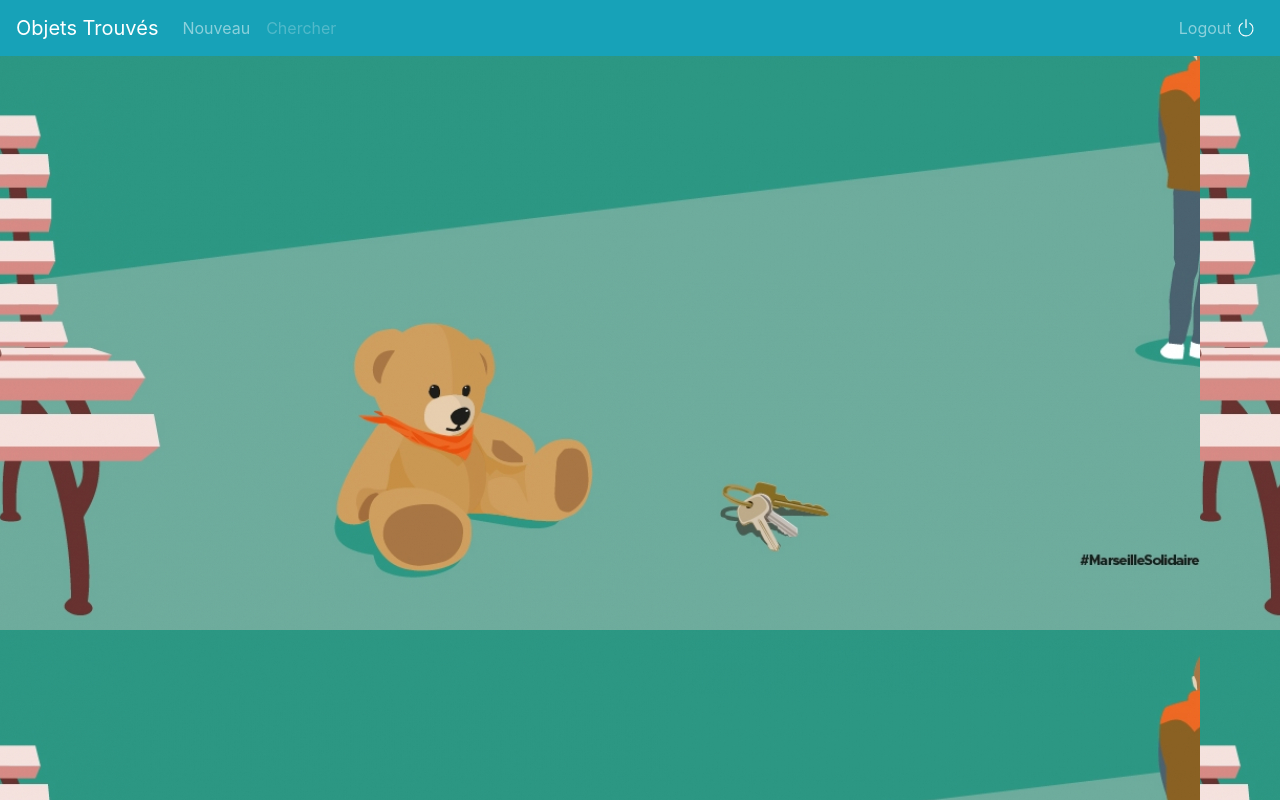
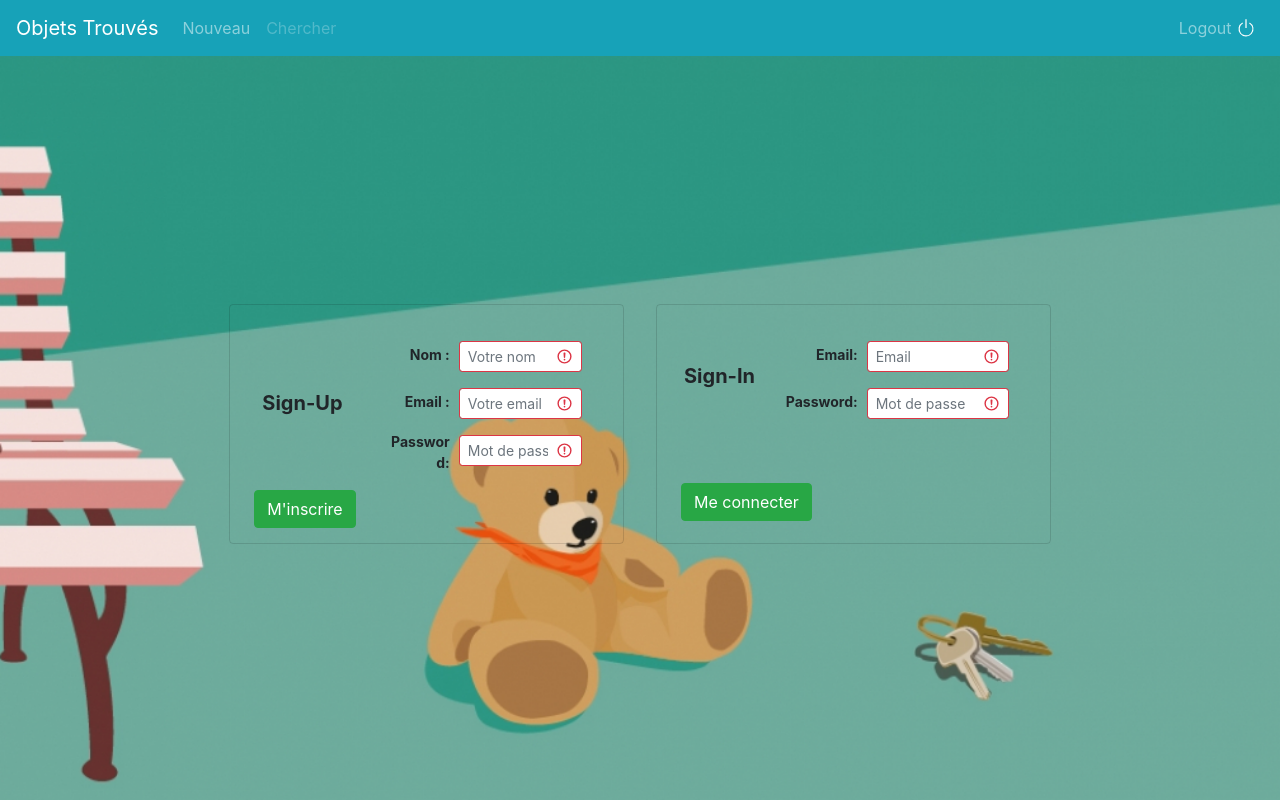
Before and after one commit to SylGParis/troov-front, a Nuxt app: page / in a window 1280 px wide. Built offline with nearby package versions, Linux system fonts and the light colour scheme.

Commit message:
UI login page & first check

```diff
--- a/components/Home.vue
+++ b/components/Home.vue
@@ -1,11 +1,131 @@
 
 <template>
-  <div :style="{backgroundImage:`url(${bgimage})`, height: '100vh'}" class="flex fill justify-center sm:items-center sm:pt-0">
+  <b-container fluid :style="{backgroundImage:`url(${bgimage})`, height: '100vh', backgroundSize: 'cover'}" class="items-center m-0 px-0 sm:pt-0">
     <!-- NavBarb component  -->
     <MyNavbar />
+  <b-row cols="3" align-h="center" align-v="center" class="m-5" style="height:80vh">
+   <b-card bg-variant="transparent" class='d-flex mx-3 p-1' style="height:30vh">
+        <b-form-group
+          label-cols-lg="4"
+          label="Sign-Up"
+          label-size="lg"
+          label-class="font-weight-bold my-auto pt-0"
+          class="mb-1 mx-2"
+        >
+          <b-form-group
+            label="Nom :"
+            label-size="sm"
+            label-for="input-1"
+            label-cols-sm="4"
+            label-align-sm="right"
+            label-class="font-weight-bold my-auto px-0 pt-0"
+            class="m-2"
+          >
+            <b-form-input
+              class="m-1"
+              placeholder="Votre nom "
+              id="input-1"
+              size="sm"
+              v-model="userName"
+              :state="state"
+              trim
+            ></b-form-input>
+          </b-form-group>
+          <b-form-group
+            label="Email :"
+            label-size="sm"
+            label-for="input-2"
+            label-cols-sm="4"
+            label-align-sm="right"
+            label-class="font-weight-bold my-auto px-0 pt-0"
+            class="m-2"
+          >
+            <b-form-input
+              class="m-1"
+              placeholder="Votre email "
+              id="input-2"
+              size="sm"
+              v-model="userEmail"
+              :state="state"
+              trim
+            ></b-form-input>
+          </b-form-group>
+          <b-form-group
+            label="Password:"
+            label-size="sm"
+            label-for="input-3"
+            label-cols-sm="4"
+            label-align-sm="right"
+            label-class="font-weight-bold my-auto px-0 pt-0"
+            class="m-2"
+          >
+            <b-form-input
+              class="m-1"
+              placeholder="Mot de passe"
+              id="input-3"
+              size="sm"
+              v-model="userPassword"
+              :state="state"
+              trim
+            ></b-form-input>
+          </b-form-group>
 
+        </b-form-group>
+        <b-button variant="success" class=" mx-auto" @click="signUp">M'inscrire</b-button>
+         </b-card>
 
-  </div>
+        <b-card bg-variant="transparent" class='d-flex mx-3 p-1' style="height:30vh">
+        <b-form-group
+          label-cols-lg="3"
+          label="Sign-In"
+          label-size="lg"
+          label-class="font-weight-bold my-auto px-0 pt-0"
+          class="mb-1 mx-2"
+        >
+          <b-form-group
+            label="Email:"
+            label-size="sm"
+            label-for="input-4"
+            label-cols-sm="4"
+            label-align-sm="right"
+            label-class="font-weight-bold my-auto px-0 pt-0"
+            class="m-2"
+          >
+            <b-form-input
+              class="m-1"
+              placeholder="Email "
+              id="input-4"
+              size="sm"
+              v-model="email"
+              :state="state"
+              trim
+            ></b-form-input>
+          </b-form-group>
+          <b-form-group
+            label="Password:"
+            label-size="sm"
+            label-for="input-5"
+            label-cols-sm="4"
+            label-align-sm="right"
+            label-class="font-weight-bold my-auto px-0 pt-0"
+            class="m-2"
+          >
+            <b-form-input
+              class="m-1"
+              placeholder="Mot de passe "
+              id="input-5"
+              size="sm"
+              v-model="password"
+              :state="state"
+              trim
+            ></b-form-input>
+          </b-form-group>
+        </b-form-group>
+          <b-button variant="success" class="mt-5 mx-auto" @click="signIn">Me connecter</b-button>
+        </b-card>
+        <NuxtLink v-if="$loginOk" to="/objectScreen">Home page</NuxtLink>
+  </b-row>
+  </b-container>
 </template>
 <style >
 
@@ -13,10 +133,102 @@
 <script>
 import bgImg from "../assets/images/troov-1920x600.jpg";
 export default {
+
   data() {
     return {
+      userName: "",
+      userEmail: "",
+      userPassword: "",
+      email: "",
+      password: "",
       bgimage: bgImg,
+      loginOk: false,
     };
+  },
+  computed: {
+    state () {
+      return (
+        (this.userName.length >= 4 ||
+        this.userEmail.length >= 4 ||
+        this.userPassword.length >= 8)
+      ||
+      ( this.email.lentgh >=4 ||
+        this.password.length >=8)
+      );
+    },
+    //  state () {
+    //   return (
+    //     this.email.lentgh >=4 ||
+    //     this.password.length >=8
+    //   );
+    // },
+    invalidFeedback() {
+      if (
+        (this.userName.length > 0 ||
+        this.userEmail.length >= 0 ||
+        this.userPassword.length >= 0 )
+        ||
+        (this.email.length >=0 ||
+        this.password.length >=0 )
+      ){
+        return "Entrez au moins 4 caractères.";
+      } else {
+        return "Tous les champs doivent être remplis.";
+      }
+  }},
+  methods: {
+    async signUp() {
+      //on envoie les data user au backend
+      const res =  await fetch (`http://localhost:3000/users/sign-up`, {
+        method: 'post',
+        headers: {
+        "Access-Control-Allow-Origin": '*',
+        "Content-Type": "application/json"
+        },
+        body: JSON.stringify({
+          userName: this.userName,
+          userEmail: this.userEmail,
+          userPassword: this.userPassword
+        })
+      })
+      .then((res)=>res.json())
+      .then((res)=> {
+        console.log('res',res)
+        // si le user a été ajouté => petit popup succès/erreur
+        if (res.error[0]==='ok') {
+          alert('Vous êtes enregistré !!')
+          this.loginOk=true;
+        } else {
+         alert(res.error)
+        }})
+      .catch( (err)=>console.error(err))
+    },
+    async signIn() {
+      //on envoie les data user au backend
+      const res =  await fetch (`http://localhost:3000/users/sign-in`, {
+        method: 'post',
+        headers: {
+        "Access-Control-Allow-Origin": '*',
+        "Content-Type": "application/json"
+        },
+        body: JSON.stringify({
+          userEmail: this.email,
+          userPassword: this.password
+        })
+      })
+      .then((res)=>res.json())
+      .then((res)=> {
+        console.log('res',res)
+        // si le user a été ajouté => petit popup succès/erreur
+        if (res.error[0]==='ok') {
+          alert('Vous êtes connecté !!')
+          this.loginOk= true
+        } else {
+         alert(res.error)
+        }})
+      .catch( (err)=>console.error(err))
+
+    }
   }
 };
 </script>
--- a/components/ObjectCard.vue
+++ b/components/ObjectCard.vue
@@ -1,30 +1,29 @@
 
  <template>
- <div class="mx-3 d-flex justify-content-center align-items-center" :key='renderKey'>
+ <b-row  class="mx-3 justify-content-center" :key='renderKey'>
   <p v-if="$fetchState.pending">Fetching Objects...</p>
   <p v-else-if="$fetchState.error">An error occurred :(</p>
   <div
     v-for="obj in objects"
     v-else
     :key="obj._id"
-    class="mx-2 row"
+    class="mx-2"
   >
-  <!-- <b-col> -->
 
-      <!-- Using 'b-coard component' & binding 2 props variables -->
+      <!-- Using 'b-card component' & binding 2 props variables -->
     <b-card
       :title="obj.name"
       :img-src='typeImage(obj.type)'
       img-alt="Image"
       img-top
       tag="article"
-      style="max-width: 20rem"
+      style="width: 15rem"
       class="mb-2"
     >
-      <b-card-text style="height: 10vh">
+      <b-card-text style="height: 9vh">
         {{ obj.desc }}
       </b-card-text>
-       <b-card-text style="height: 10vh">
+       <b-card-text style="height: 9vh">
         {{ obj.found_location }}
       </b-card-text>
       <div class="d-flex justify-content-between align-items-center">
@@ -35,9 +34,9 @@
       </div>
 
     </b-card>
-  <!-- </b-col> -->
+
   </div>
-</div>
+</b-row>
 </template>
 <script>
 import { BIconXCircle } from 'bootstrap-vue'
@@ -66,9 +65,7 @@ export default {
     }
   },
   methods: {
-    reRender() {
-       this.renderKey++;
-    },
+
     typeImage (type){
       //console.log('in type', type)
       //on selectionne l'image en fonction du type d'objet
--- a/pages/addObject.vue
+++ b/pages/addObject.vue
@@ -1,7 +1,7 @@
 
 <template>
   <div
-    :style="{ backgroundImage: `url(${bgimage})`, backgroundSize: 'cover', backgroundRepeat: 'noRepeat' ,height: '150vh' }"
+    :style="{ backgroundImage: `url(${bgimage})`, backgroundSize: 'cover' ,height: '100vh' }"
     class="container-fluid justify-center sm:items-center sm:pt-0 px-0"
   >
     <!-- NavBarb component  -->
@@ -14,7 +14,7 @@
           label-cols-lg="4"
           label="Descrivez l'Objet Trouvé"
           label-size="lg"
-          label-class="font-weight-bold pt-0"
+          label-class="font-weight-bold my-auto pt-0"
           class="mb-0"
         >
           <b-form-group
@@ -23,7 +23,7 @@
             label-for="input-1"
             label-cols-sm="4"
             label-align-sm="right"
-            label-class="font-weight-bold pt-0"
+            label-class="font-weight-bold my-auto pt-0"
             class="m-2"
           >
             <b-form-input
@@ -43,7 +43,7 @@
             label-size="sm"
             label-cols-sm="4"
             label-align-sm="right"
-            label-class="font-weight-bold pt-0"
+            label-class="font-weight-bold my-auto pt-0"
             class="m-2"
           >
             <b-form-select
@@ -61,7 +61,7 @@
             label-cols-sm="4"
             label-align-sm="right"
             label-size="sm"
-            label-class="font-weight-bold pt-0"
+            label-class="font-weight-bold my-auto pt-0"
             class="m-2"
           >
             <b-form-input
@@ -81,7 +81,7 @@
             label-cols-sm="4"
             label-align-sm="right"
             label-size="sm"
-            label-class="font-weight-bold pt-0"
+            label-class="font-weight-bold my-auto pt-0"
             class="m-2"
           >
             <b-form-textarea
@@ -100,7 +100,7 @@
             label-cols-sm="4"
             label-align-sm="right"
             label-size="sm"
-            label-class="font-weight-bold pt-0"
+            label-class="font-weight-bold my-auto pt-0"
             class="m-2"
           >
             <b-form-datepicker
@@ -118,7 +118,7 @@
             label-cols-sm="4"
             label-align-sm="right"
             label-size="sm"
-            label-class="font-weight-bold pt-0"
+            label-class="font-weight-bold my-auto pt-0"
             class="m-2"
           >
             <b-form-input
@@ -131,7 +131,7 @@
               trim
             ></b-form-input>
           </b-form-group>
-        <b-button variant="success">Ajouter l'objet</b-button>
+        <b-button variant="success" @click="addObject">Ajouter l'objet</b-button>
         </b-form-group>
       </b-card>
     </div>
@@ -188,5 +188,37 @@ export default {
       ],
     };
   },
+  methods: {
+    async addObject() {
+      //on ajoute l'objet de la DDB
+      const res =  await fetch (`http://localhost:3000/add-object/`, {
+        method: 'post',
+        headers: {
+        "Access-Control-Allow-Origin": '*',
+        "Content-Type": "application/json"
+        },
+        body: JSON.stringify({
+          name: this.name,
+          type: this.selected,
+          found_location: this.found_location,
+          desc: this.desc,
+          date: this.date,
+          contact: this.contact
+        })
+      })
+      .then((res)=>res.json())
+      .then((res)=> {
+        console.log('res',res)
+        if (res.result===true) {
+          alert('Ajout Réussi !!')
+        } else {
+         alert("L'ajout n'a pas marché")
+        }})
+      .catch( (err)=>console.error(err))
+    // si l'objet a été ajouté => petit popup succès/erreur
+
+    //(res===true)? alert('Ajout Réussi !!') : alert("L'ajout n'a pas marché")
+    }
+  }
 };
 </script>
```
